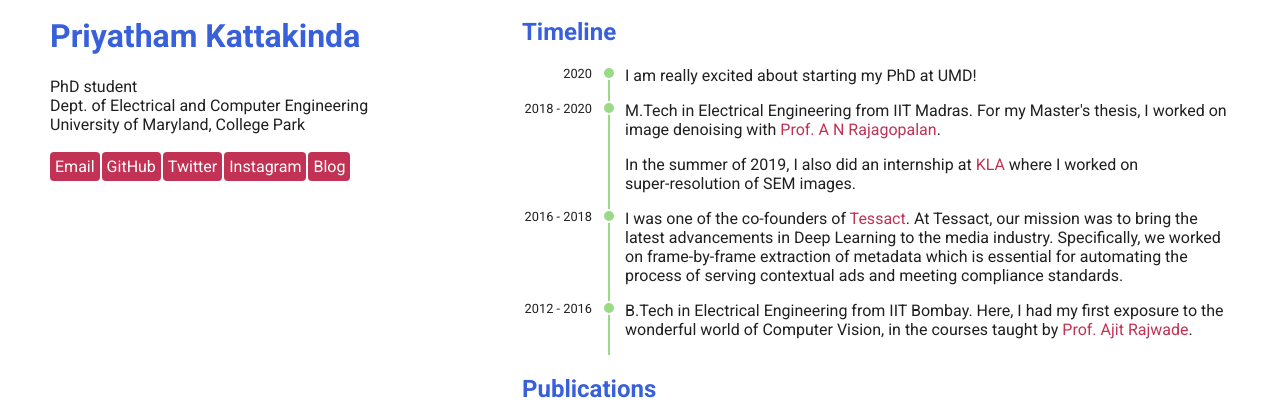
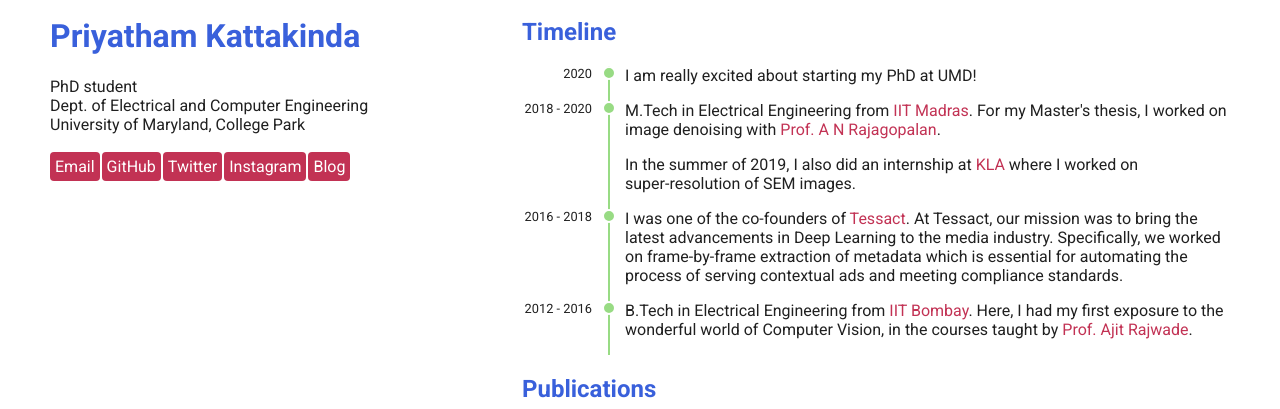
Before and after one commit to priyathamkat/priyathamkat.github.io, a Jekyll site: the page index.html, which Jekyll copies as it is, in a window 1280 px wide. Shown: the part 182-591 px from the top of the page. Built offline with Jekyll 4.4.1, drawn with Linux system fonts in a browser that asks for light colours.

Commit message:
Add links to institutes

```diff
--- a/index.html
+++ b/index.html
@@ -79,8 +79,8 @@
                 <div class="activity">
                     <p>
                         M.Tech in <span class="nowrap">Electrical Engineering</span> from
-                        <span class="nowrap">IIT Madras</span>. For my Master's thesis, I worked on
-                        <span class="nowrap">image denoising</span> with
+                        <a href="https://www.iitm.ac.in/" target="_blank">IIT Madras</a>. For my Master's thesis, I
+                        worked on <span class="nowrap">image denoising</span> with
                         <a href="http://www.ee.iitm.ac.in/~raju/" target="_blank">Prof. A N Rajagopalan</a>.
                     </p>
                     <p>
@@ -108,11 +108,11 @@
                 <div class="circle"></div>
                 <div class="activity">
                     <p>
-                        B.Tech in <span class="nowrap">Electrical Engineering</span> from <span class="nowrap">IIT
-                            Bombay</span>. Here, I had my first exposure to the wonderful world of <span
-                            class="nowrap">Computer
-                            Vision</span>, in the courses
-                        taught by <a href="https://www.cse.iitb.ac.in/~ajitvr/" target="_blank">Prof. Ajit Rajwade</a>.
+                        B.Tech in <span class="nowrap">Electrical Engineering</span> from
+                        <a href="http://www.iitb.ac.in/" target="_blank">IIT Bombay</a>.
+                        Here, I had my first exposure to the wonderful world of
+                        <span class="nowrap">Computer Vision</span>, in the courses taught by
+                        <a href="https://www.cse.iitb.ac.in/~ajitvr/" target="_blank">Prof. Ajit Rajwade</a>.
                     </p>
                 </div>
             </div>
```
